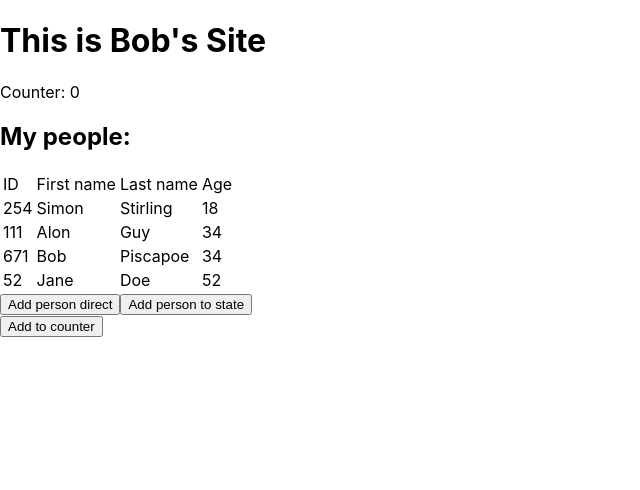
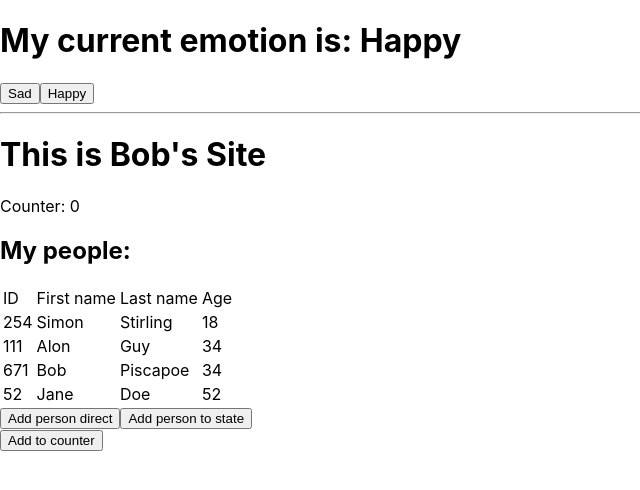
Before and after one commit to Simonsbs/D290323ER, a React (Create React App) app in the folder React/myapp2/: page / in a window 1280 px wide. Shown: the top 490 px of the page, without its empty margins (0-640 px from the left). Built offline with nearby package versions, Linux system fonts and the light colour scheme.

Commit message:
added emotions component

```diff
--- a/React/myapp2/src/App.js
+++ b/React/myapp2/src/App.js
@@ -2,6 +2,7 @@ import './App.css';
 import { doStuff } from './MyModule';
 import MyTitle from './Components/MyTitle';
 import MyDataTable from './Components/MyDataTable';
+import MyEmotions from './Components/MyEmotions';
 /*
 function PrintMe(val){
   val = 30;
@@ -35,6 +36,8 @@ function App() {
 */
   return (
     <>
+      <MyEmotions></MyEmotions>
+      <hr/>
       <MyTitle>
         Bob's Site
       </MyTitle>
--- /dev/null
+++ b/React/myapp2/src/Components/MyEmotions.js
@@ -0,0 +1,22 @@
+import { useState } from "react";
+
+function MyEmotions() {
+    const [emotion, setEmotion] = useState("Happy");
+
+    const makeSad = () => {
+        setEmotion("Sad");
+    };
+    const makeHappy = () => {
+        setEmotion("Happy");
+    };
+
+    return(
+    <>
+        <h1>My current emotion is: {emotion}</h1>
+        <button onClick={makeSad}>Sad</button>
+        <button onClick={makeHappy}>Happy</button>
+    </>
+    );
+}
+
+export default MyEmotions
```
Also changed, not shown: React/myapp2/src/Components/MyDataTable.js (+7 -1 lines).
